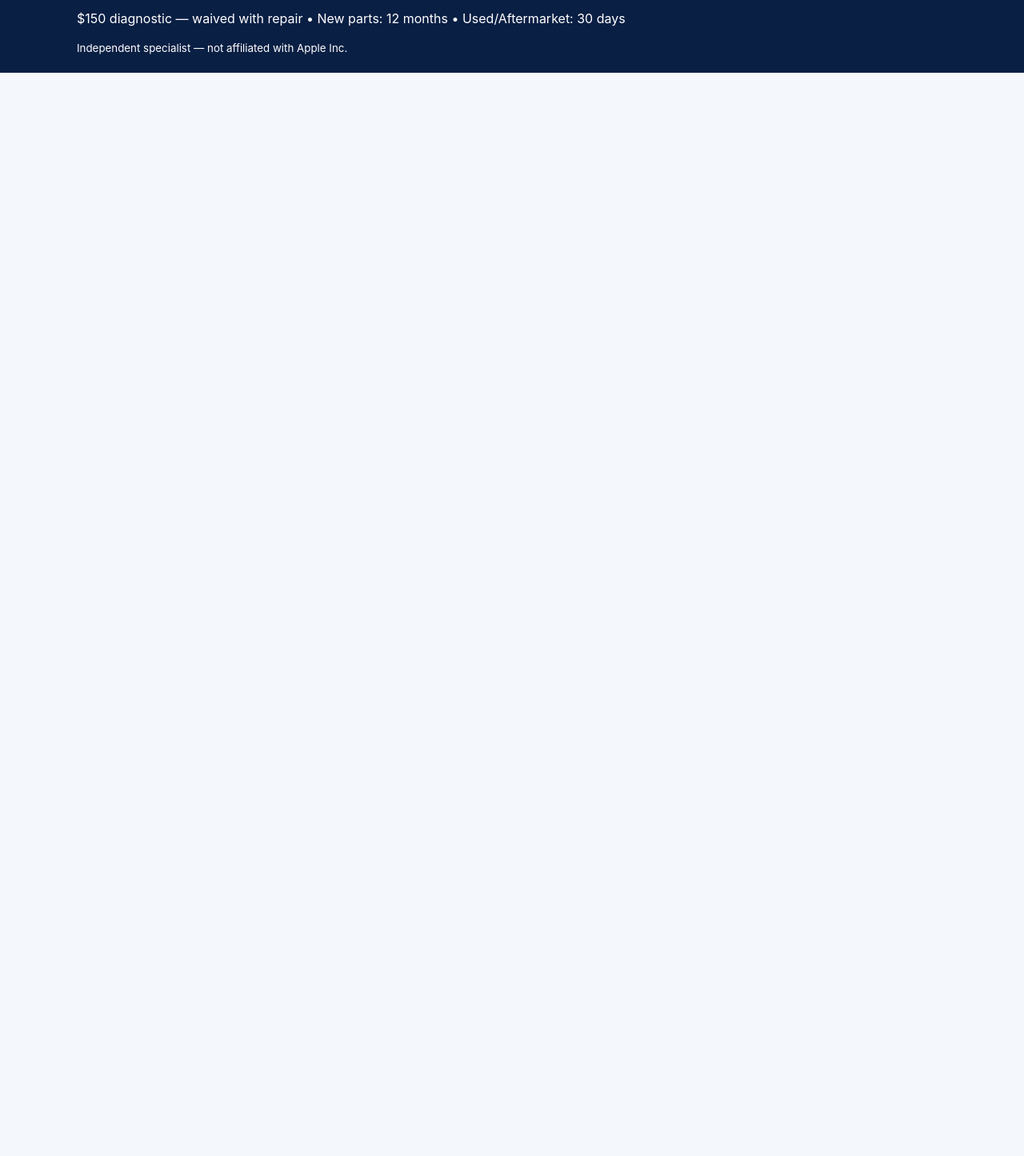
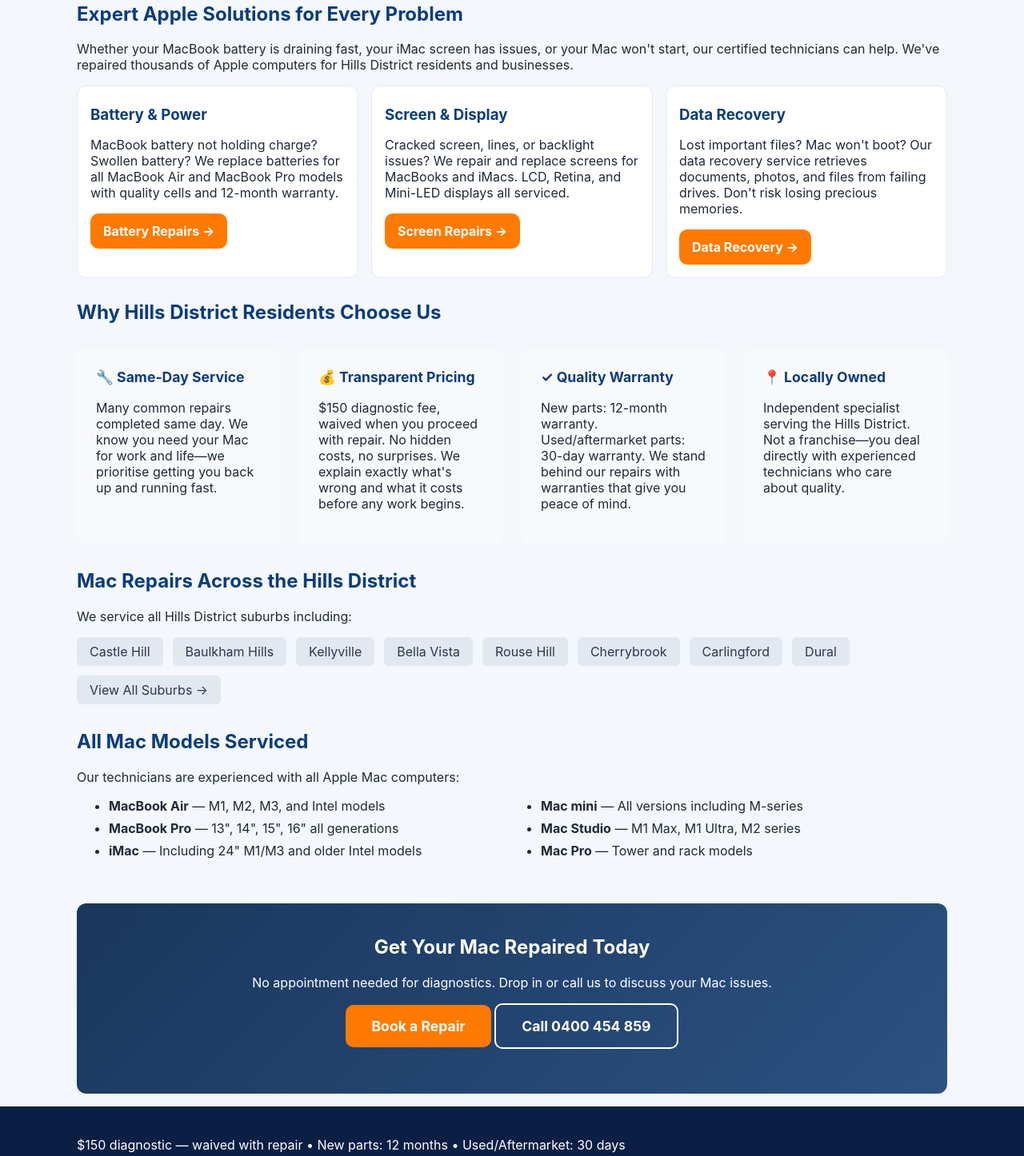
Before and after one commit to Dombarth/Dombarth-hills-mac-repair-site, an Eleventy site: page src/index.njk in a window 1280 px wide. Shown: the part 634-2080 px from the top of the page at 80% size. Before the commit the page ends 800 px from the top, so only its background shows below. Built offline with nearby package versions, Linux system fonts and the light colour scheme; Eleventy itself is replaced by a stand-in of ours; files that its build step writes are made by us from their sources.

Commit message:
Update index.njk

```diff
--- a/src/index.njk
+++ b/src/index.njk
@@ -1,25 +1,167 @@
 ---
 layout: base
-title: Apple Mac Repairs in the Hills District
+title: Mac Repair Hills District | MacBook & iMac Repairs Sydney
 hero: true
 ---
+
+<section class="intro-section">
+  <h1>Professional Mac Repair Services in the Hills District</h1>
+  <p class="lead">Your trusted local specialists for MacBook, iMac, and Mac repairs. Fast diagnostics, transparent pricing, and quality parts with warranty. Serving Castle Hill, Kellyville, Baulkham Hills, and all Hills District suburbs.</p>
+</section>
+
+<h2>Expert Apple Solutions for Every Problem</h2>
+<p>Whether your MacBook battery is draining fast, your iMac screen has issues, or your Mac won't start, our certified technicians can help. We've repaired thousands of Apple computers for Hills District residents and businesses.</p>
 
 <div class="grid">
   <div class="card">
     <h3>Battery & Power</h3>
-    <p>Rapid drain, won’t turn on, swollen case.</p>
-    <a class="btn" href="/suburbs/castle-hill/#battery">See details</a>
+    <p>MacBook battery not holding charge? Swollen battery? We replace batteries for all MacBook Air and MacBook Pro models with quality cells and 12-month warranty.</p>
+    <a class="btn" href="/suburbs/castle-hill/#battery">Battery Repairs →</a>
   </div>
   <div class="card">
     <h3>Screen & Display</h3>
-    <p>Cracks, lines, backlight issues.</p>
-    <a class="btn" href="/suburbs/castle-hill/#screen">See details</a>
+    <p>Cracked screen, lines, or backlight issues? We repair and replace screens for MacBooks and iMacs. LCD, Retina, and Mini-LED displays all serviced.</p>
+    <a class="btn" href="/suburbs/castle-hill/#screen">Screen Repairs →</a>
   </div>
   <div class="card">
-    <h3>Data & SSD</h3>
-    <p>Slow, no boot, recovery.</p>
-    <a class="btn" href="/suburbs/castle-hill/#ssd">See details</a>
+    <h3>Data Recovery</h3>
+    <p>Lost important files? Mac won't boot? Our data recovery service retrieves documents, photos, and files from failing drives. Don't risk losing precious memories.</p>
+    <a class="btn" href="/suburbs/castle-hill/#data">Data Recovery →</a>
   </div>
 </div>
 
-> $150 diagnostic — waived with repair. New parts: **12 months**. Used/aftermarket: **30 days**.
+<h2>Why Hills District Residents Choose Us</h2>
+
+<div class="features">
+  <div class="feature">
+    <h3>🔧 Same-Day Service</h3>
+    <p>Many common repairs completed same day. We know you need your Mac for work and life—we prioritise getting you back up and running fast.</p>
+  </div>
+  <div class="feature">
+    <h3>💰 Transparent Pricing</h3>
+    <p>$150 diagnostic fee, waived when you proceed with repair. No hidden costs, no surprises. We explain exactly what's wrong and what it costs before any work begins.</p>
+  </div>
+  <div class="feature">
+    <h3>✓ Quality Warranty</h3>
+    <p>New parts: 12-month warranty. Used/aftermarket parts: 30-day warranty. We stand behind our repairs with warranties that give you peace of mind.</p>
+  </div>
+  <div class="feature">
+    <h3>📍 Locally Owned</h3>
+    <p>Independent specialist serving the Hills District. Not a franchise—you deal directly with experienced technicians who care about quality.</p>
+  </div>
+</div>
+
+<h2>Mac Repairs Across the Hills District</h2>
+<p>We service all Hills District suburbs including:</p>
+
+<div class="suburb-links">
+  <a href="/suburbs/castle-hill/">Castle Hill</a>
+  <a href="/suburbs/baulkham-hills/">Baulkham Hills</a>
+  <a href="/suburbs/kellyville/">Kellyville</a>
+  <a href="/suburbs/bella-vista/">Bella Vista</a>
+  <a href="/suburbs/rouse-hill/">Rouse Hill</a>
+  <a href="/suburbs/cherrybrook/">Cherrybrook</a>
+  <a href="/suburbs/carlingford/">Carlingford</a>
+  <a href="/suburbs/dural/">Dural</a>
+  <a href="/suburbs/">View All Suburbs →</a>
+</div>
+
+<h2>All Mac Models Serviced</h2>
+<p>Our technicians are experienced with all Apple Mac computers:</p>
+<ul class="mac-list">
+  <li><strong>MacBook Air</strong> — M1, M2, M3, and Intel models</li>
+  <li><strong>MacBook Pro</strong> — 13", 14", 15", 16" all generations</li>
+  <li><strong>iMac</strong> — Including 24" M1/M3 and older Intel models</li>
+  <li><strong>Mac mini</strong> — All versions including M-series</li>
+  <li><strong>Mac Studio</strong> — M1 Max, M1 Ultra, M2 series</li>
+  <li><strong>Mac Pro</strong> — Tower and rack models</li>
+</ul>
+
+<div class="cta-box">
+  <h2>Get Your Mac Repaired Today</h2>
+  <p>No appointment needed for diagnostics. Drop in or call us to discuss your Mac issues.</p>
+  <p>
+    <a class="btn large" href="/pages/booking.html">Book a Repair</a>
+    <a class="btn large ghost" href="tel:0400454859">Call 0400 454 859</a>
+  </p>
+</div>
+
+<style>
+.intro-section {
+  margin-bottom: 2rem;
+}
+.intro-section h1 {
+  font-size: 2rem;
+  margin-bottom: 1rem;
+  color: #1a365d;
+}
+.lead {
+  font-size: 1.15rem;
+  line-height: 1.7;
+  color: #4a5568;
+}
+.features {
+  display: grid;
+  grid-template-columns: repeat(auto-fit, minmax(250px, 1fr));
+  gap: 1.5rem;
+  margin: 2rem 0;
+}
+.feature {
+  padding: 1.5rem;
+  background: #f8f9fa;
+  border-radius: 8px;
+}
+.feature h3 {
+  margin-top: 0;
+  font-size: 1.1rem;
+}
+.suburb-links {
+  display: flex;
+  flex-wrap: wrap;
+  gap: 0.75rem;
+  margin: 1rem 0 2rem;
+}
+.suburb-links a {
+  padding: 0.5rem 1rem;
+  background: #e2e8f0;
+  border-radius: 6px;
+  text-decoration: none;
+  color: #2d3748;
+}
+.suburb-links a:hover {
+  background: #cbd5e0;
+}
+.mac-list {
+  columns: 2;
+  column-gap: 2rem;
+  margin: 1rem 0 2rem;
+}
+.mac-list li {
+  margin-bottom: 0.5rem;
+}
+.cta-box {
+  margin-top: 3rem;
+  padding: 2.5rem;
+  background: linear-gradient(135deg, #1a365d 0%, #2c5282 100%);
+  color: white;
+  border-radius: 12px;
+  text-align: center;
+}
+.cta-box h2 {
+  color: white;
+  margin-top: 0;
+}
+.cta-box .btn.large {
+  padding: 1rem 2rem;
+  font-size: 1.1rem;
+}
+.cta-box .btn.ghost {
+  border-color: white;
+  color: white;
+}
+@media (max-width: 600px) {
+  .mac-list {
+    columns: 1;
+  }
+}
+</style>
```
